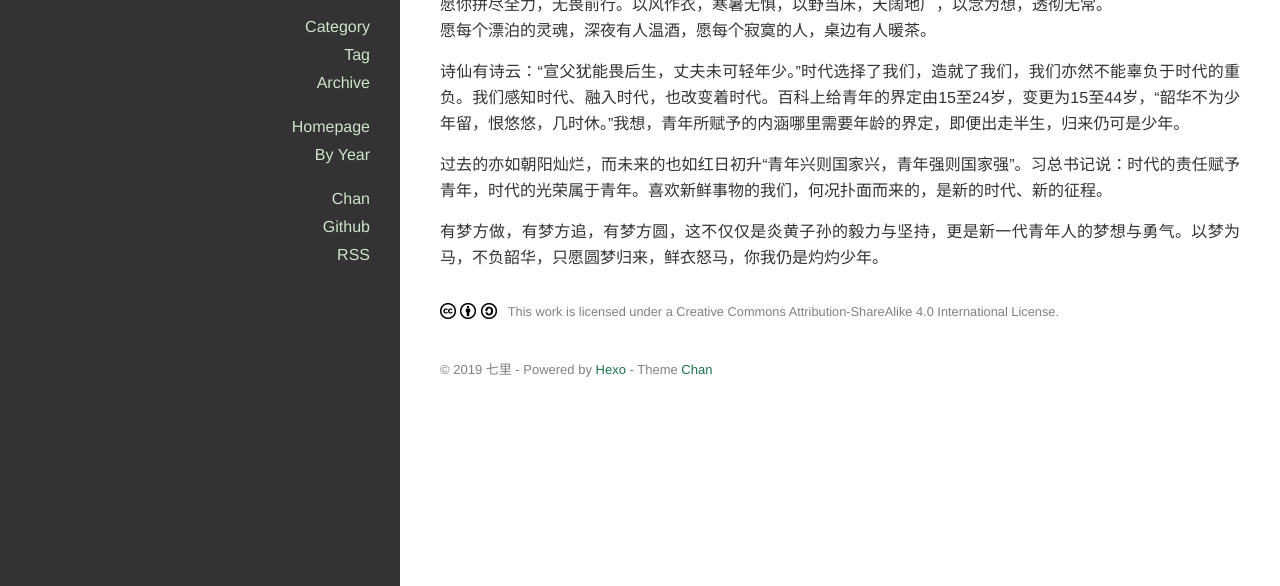
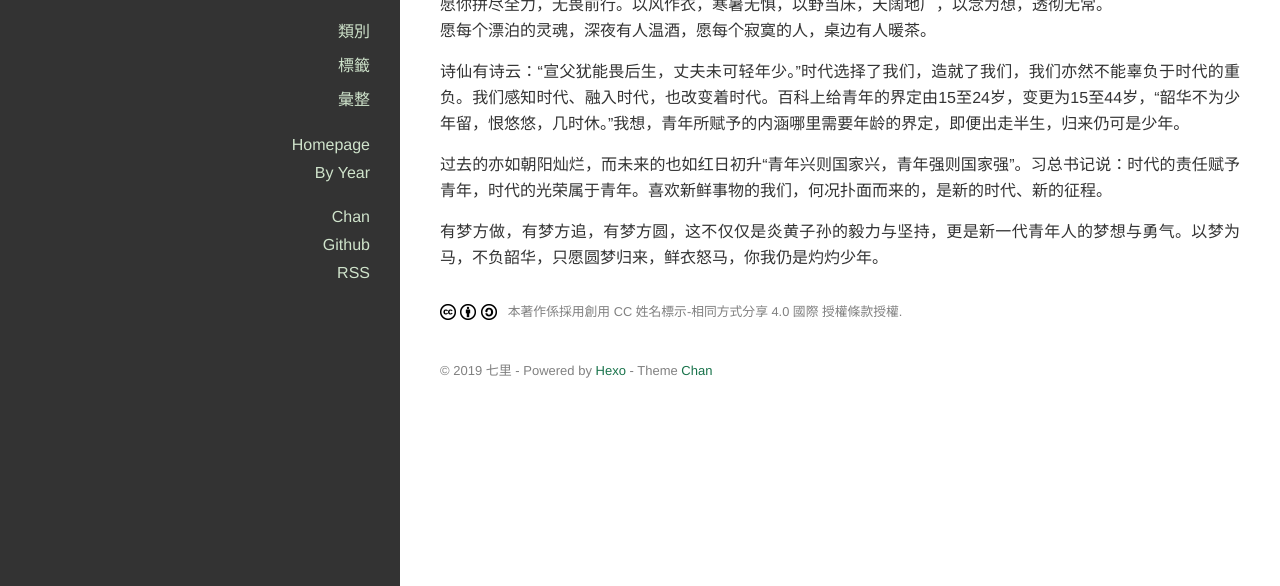
Before and after one commit to wzyyyyyyyyyyy/wzyyyyyyyyyyy.github.io, a plain HTML site: page 2019/01/26/posttitle/index.html in a window 1280 px wide. Shown: the part 214-800 px from the top of the page. Drawn offline with nearby package versions, Linux system fonts and the light colour scheme.

Commit message:
Site updated: 2019-01-29 12:13:44

```diff
--- a/2019/01/26/posttitle/index.html
+++ b/2019/01/26/posttitle/index.html
@@ -79,21 +79,21 @@
 
 
               <li class="category-list-container">
-                <a href="javascript:;">Category</a>
+                <a href="javascript:;">類別</a>
 
               </li>
 
 
 
               <li class="tag-list-container">
-                <a href="javascript:;">Tag</a>
+                <a href="javascript:;">標籤</a>
 
               </li>
 
 
 
               <li class="archive-list-container">
-                <a href="javascript:;">Archive</a>
+                <a href="javascript:;">彙整</a>
                 <ul class="archive-list"><li class="archive-list-item"><a class="archive-list-link" href="/archives/2019/">2019</a><span class="archive-list-count">4</span></li></ul>
               </li>
 
@@ -174,7 +174,7 @@
   <footer class="article-footer">
 
   <div class="cc">
-    <a href="http://creativecommons.org/licenses/by-sa/4.0/deed.en" target="_blank" title="Attribution-ShareAlike">
+    <a href="http://creativecommons.org/licenses/by-sa/4.0/deed.en" target="_blank" title="姓名標示-相同方式分享">
       <img src="/images/cc/cc.png">
 
           <img src="/images/cc/by.png">
@@ -182,7 +182,7 @@
           <img src="/images/cc/sa.png">
 
       <span>
-        This work is licensed under a Creative Commons Attribution-ShareAlike 4.0 International License.
+        本著作係採用創用 CC 姓名標示-相同方式分享 4.0 國際 授權條款授權.
       </span>
     </a>
   </div>
```
Also changed, not shown: 2019/01/26/My-New-Post/index.html (+5 -5 lines), 2019/01/26/hello-world/index.html (+5 -5 lines), 2019/01/26/post-title/index.html (+5 -5 lines), archives/2019/01/index.html (+4 -4 lines), archives/2019/index.html (+4 -4 lines), archives/index.html (+4 -4 lines), index.html (+3 -3 lines).
